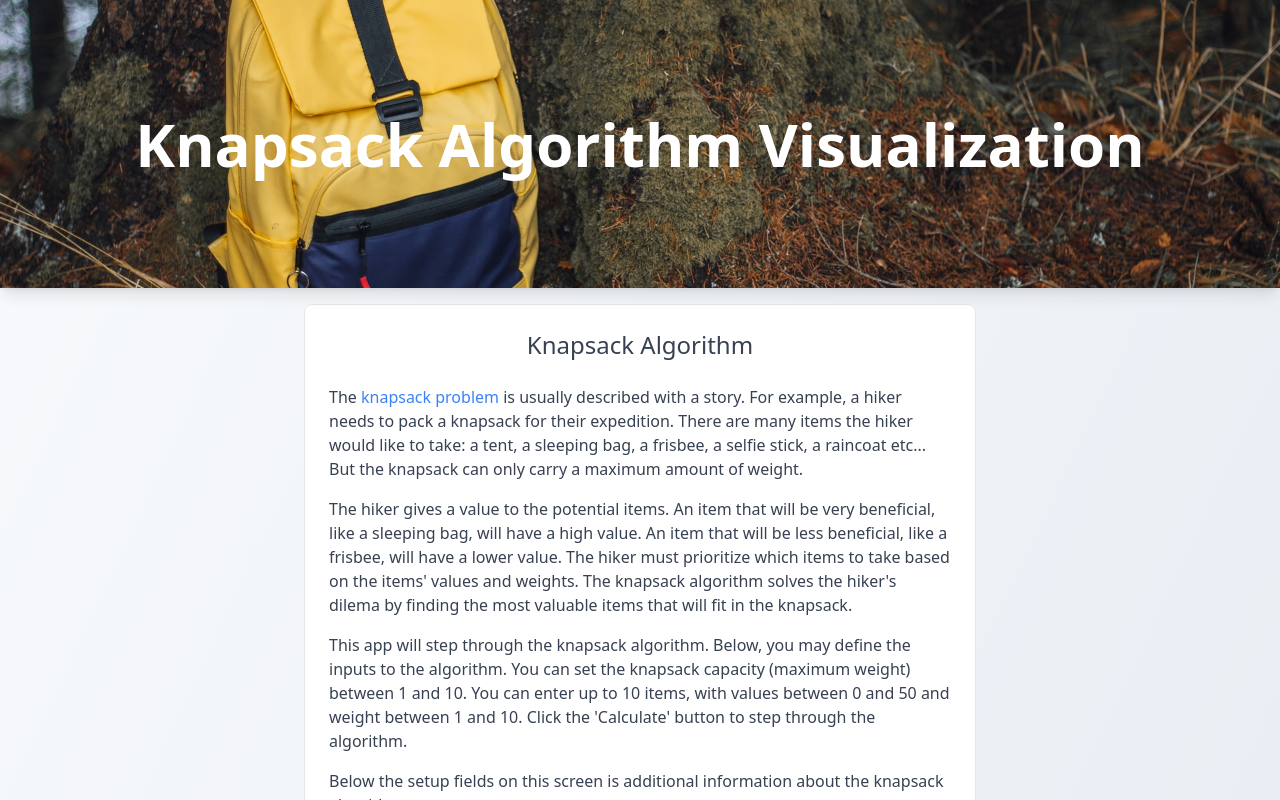
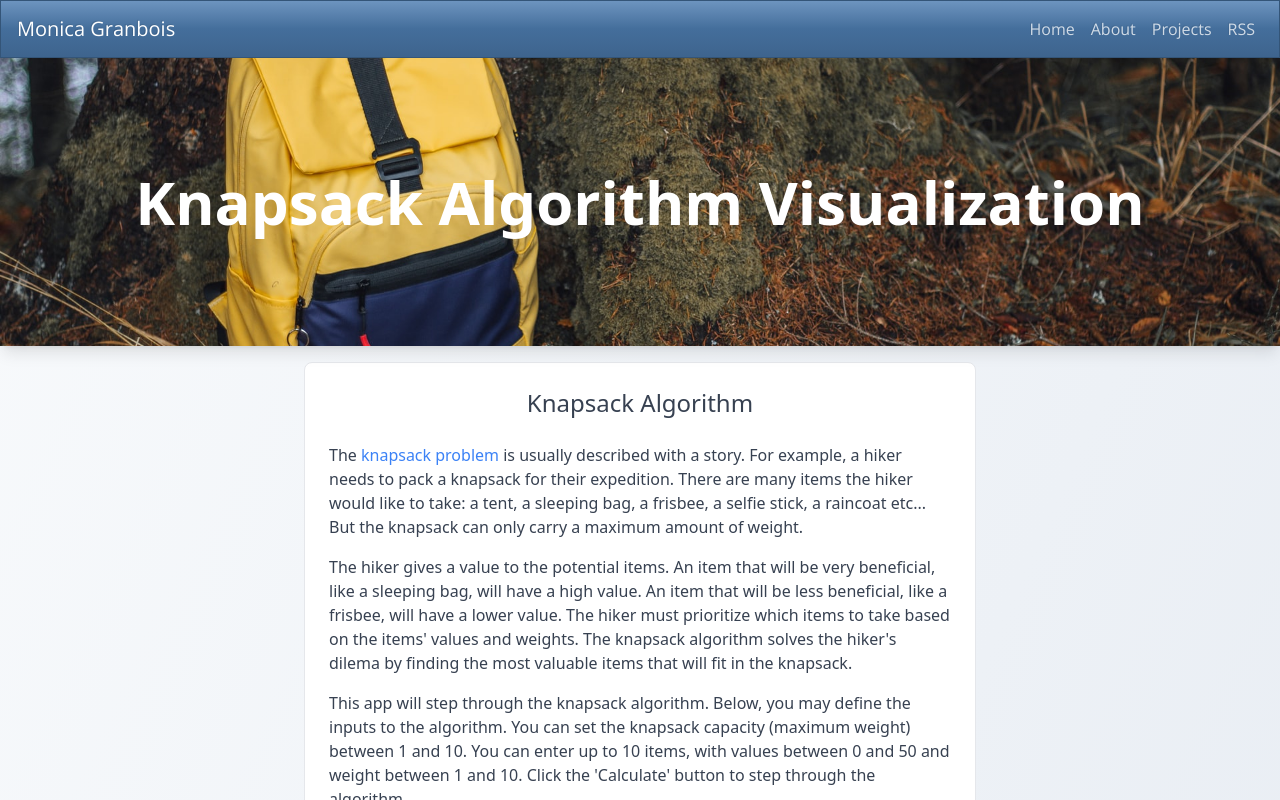
Before and after one commit to MonicaG/knapsack-algorithm-visualization, a React (Create React App) app: page / in a window 1280 px wide. Shown: the top 800 px of the page. Built offline with nearby package versions, Linux system fonts and the light colour scheme.

Commit message:
Refactor to include my blog header at the top of the app (#1)
Added a navbar to the top of the app which matches the navbar from my blog

```diff
--- a/src/App.css
+++ b/src/App.css
@@ -1,3 +1,6 @@
+
+/* This is needed to match the font for my navbar logo, It is from my website which uses bootstrap, and this is the font it uses*/
+@import url("https://fonts.googleapis.com/css2?family=Open+Sans:ital,wght@0,400;0,700;1,400;1,700&display=swap");
 
 @tailwind components;
 
@@ -60,4 +63,22 @@
   .explanation {
     @apply mt-6 text-base space-y-4;
   }
+
+  .logo  {
+    @apply mr-4 text-xl whitespace-nowrap text-left text-white py-[5px];
+  }
+  .navbar-font {
+    @apply inline-block tracking-normal font-normal font-header;
+    text-shadow: -1px -1px 0 rgb(0 0 0 / 10%);
+  }
+  .navbar-link {
+    @apply navbar-font md:py-4 md:px-2 py-2 block text-white opacity-75;
+  }
+
+  .navbar-toggler-icon {
+    @apply w-[30px] h-[30px] align-middle bg-contain bg-transparent inline-block md:hidden;
+  }
+  .navbar-toggler {
+    @apply md:hidden py-1 px-3 text-lg leading-[1.25rem] bg-transparent border border-solid rounded border-white/10 text-white/75;
+  }
 }
--- a/src/App.js
+++ b/src/App.js
@@ -1,5 +1,5 @@
 import './App.css';
-import React, { useReducer } from "react";
+import React, { useReducer, useState } from "react";
 import SetupScreen from './components/SetupScreen';
 import { capacityDefaults } from './models/ValueDefaults';
 import SolutionController from './components/solution/SolutionController';
@@ -9,6 +9,7 @@ import { CameraIcon } from '@heroicons/react/solid';
 import hero from './assets/hero.jpg';
 import twitter from './assets/twitter-blue.svg';
 import github from './assets/github.png';
+import menu from './assets/menu.svg';
 
 const actionTypes = {
   calculate: 1,
@@ -42,6 +43,7 @@ function App() {
   }
 
   const [state, dispatch] = useReducer(reducer, initialState);
+  const [showHeaderMenuItems, setShowHeaderMenuItems] = useState(false);
 
   function scrollToTop() {
     window.scrollTo({
@@ -72,9 +74,30 @@ function App() {
     }
   }
 
+  function menuBtnClick() {
+    setShowHeaderMenuItems(!showHeaderMenuItems)
+  }
+
   return (
     <div>
-      <div className="sm:bg-gradient-to-br sm:from-slate-50 sm:to-slate-200 bg-slate-100 rounded">
+      <div className="sm:bg-gradient-to-br sm:from-slate-50 sm:to-slate-200 bg-slate-100">
+        <header>
+          <nav className="bg-gradient-to-b from-[#6d94bf] via-[#446e9b] to-[#3e648d] flex flex-wrap px-4 py-2 md:py-0 border border-[#345578] items-center justify-between w-full">
+            <div className="justify-self-start logo navbar-font"><a href="/">Monica Granbois</a></div>
+            <button onClick={() => menuBtnClick()} className="navbar-toggler">
+              <img className="navbar-toggler-icon" src={menu} alt="navigation menu" />
+            </button>
+            <div className={`w-full md:flex md:items-center md:w-auto ${showHeaderMenuItems ? "" : "hidden"}`}>
+              <ul className="md:flex md:justify-between">
+                <li><a className="navbar-link" href="/">Home</a></li>
+                <li><a className="navbar-link" href="/about/">About</a></li>
+                <li><a className="navbar-link" href="/projects/">Projects</a></li>
+                <li><a className="navbar-link" href="/feed.xml">RSS</a></li>
+              </ul>
+            </div>
+          </nav>
+        </header>
+        <div className="rounded">
           <div className="relative mb-2">
             <img className="object-cover h-32 sm:h-72 2xl:h-80 w-full object-center shadow-lg" src={hero} alt="Yellow backpack at the base of a tree." />
             <h1 className="absolute inset-0 z-10 flex justify-center items-center text-white font-bold text-center text-4xl sm:text-6xl ">Knapsack Algorithm Visualization</h1>
@@ -123,6 +146,7 @@ function App() {
           </div>
         </div>
       </div>
+    </div>
   );
 }
 
--- a/tailwind.config.js
+++ b/tailwind.config.js
@@ -4,6 +4,9 @@ module.exports = {
   content: [    "./src/**/*.{js,jsx,ts,tsx}",  ],
   theme: {
     extend: {},
+    fontFamily: {
+      'header': ['"Open Sans"', '-apple-system', 'BlinkMacSystemFont', '"Segoe UI"', 'Roboto', '"Helvetica Neue"', 'Arial', 'sans-serif', '"Apple Color Emoji"', '"Segoe UI Emoji"', '"Segoe UI Symbol"'],
+    },
   },
   variants: {
     borderColor:  ({ after }) => after(['invalid']),
```
Also changed, not shown: src/assets/menu.svg (added). Lines whose indentation alone changed are shown as unchanged.
